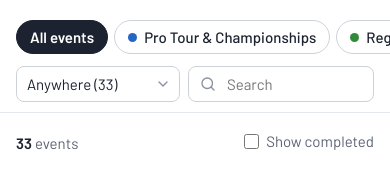
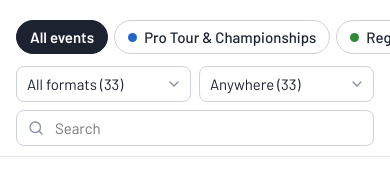
Before and after one commit to richardneal/mtgupdate, a website with bundled scripts: page index.html in a window 390 px wide. Shown: the part 56-228 px from the top of the page. Built offline with nearby package versions, Linux system fonts and the light colour scheme.

Commit message:
Add a Format menu to the filters
Lists the formats on the schedule with counts that follow the other
filters, and keeps the choice in the URL (?format=pioneer).

Co-Authored-By: Claude Opus 5.5 <noreply@anthropic.com>

```diff
--- a/css/style.css
+++ b/css/style.css
@@ -306,10 +306,10 @@ svg { width: 18px; height: 18px; fill: none; stroke: currentColor; stroke-width:
   #subscribe span { display: none; }
   .chips { flex-wrap: nowrap; overflow-x: auto; margin: 0 -16px; padding: 0 16px 2px; scrollbar-width: none; }
   .chip { flex: none; }
-  .filter-tools { width: 100%; }
-  .filter-tools .select { flex: 1; }
+  .filter-tools { width: 100%; flex-wrap: wrap; }
+  .filter-tools .select { flex: 1 1 40%; min-width: 0; }
   .filter-tools .select select { width: 100%; max-width: none; }
-  .search { width: auto; flex: 1; }
+  .search { width: auto; flex: 1 1 100%; }
   .event { grid-template-columns: 78px minmax(0, 1fr); gap: 4px 12px; padding: 14px 0; }
   .event.is-live { margin: 0 -10px; padding-left: 10px; padding-right: 10px; }
   .days { font-size: 30px; white-space: nowrap; }
--- a/index.html
+++ b/index.html
@@ -54,6 +54,10 @@
       <div class="chips" id="types" role="group" aria-label="Event type"></div>
       <div class="filter-tools">
         <label class="select">
+          <span class="visually-hidden">Format</span>
+          <select id="format"><option value="">All formats</option></select>
+        </label>
+        <label class="select">
           <span class="visually-hidden">Location</span>
           <select id="loc"><option value="">Anywhere</option></select>
         </label>
--- a/js/app.js
+++ b/js/app.js
@@ -1,5 +1,5 @@
 import {
-  TYPES, FILTER_GROUPS, REGIONS, EMPTY_FILTERS,
+  TYPES, FILTER_GROUPS, REGIONS, FORMATS, EMPTY_FILTERS,
   regionOf, countryName, flag, todayISO, status, dateRange, weekdayRange,
   monthKey, monthLabel, countdown, resolveLink, formatLabel, filterEvents,
   sortEvents, filtersFromParams, filtersToParams, toICS, matchesLoc, isWeekend,
@@ -68,6 +68,20 @@ function buildTypeChips() {
   });
 }
 
+// Formats on the schedule, counted against every other filter so each shows what it would give.
+function buildFormats() {
+  const select = $('#format');
+  const pool = filterEvents(data.events, { ...filters, format: '' }, { today });
+  const present = Object.keys(FORMATS).filter((f) => data.events.some((e) => e.formats.includes(f)));
+  select.replaceChildren(
+    el('option', { value: '' }, `All formats (${pool.length})`),
+    ...present.map((f) => el('option', { value: f }, `${FORMATS[f]} (${pool.filter((e) => e.formats.includes(f)).length})`)),
+  );
+  select.value = filters.format;
+  if (select.value !== filters.format) { filters.format = ''; select.value = ''; }
+  select.classList.toggle('set', !!filters.format);
+}
+
 function buildLocations() {
   const select = $('#loc');
   // Count against everything but the location itself, so the menu shows what each choice would give.
@@ -99,6 +113,7 @@ function syncControls() {
     const t = chip.dataset.type;
     chip.setAttribute('aria-pressed', String(t ? filters.types.includes(t) : !filters.types.length));
   }
+  buildFormats();
   buildLocations();
   const loc = $('#loc');
   loc.value = filters.loc;
@@ -106,7 +121,7 @@ function syncControls() {
   loc.classList.toggle('set', !!filters.loc);
   if ($('#q').value !== filters.q) $('#q').value = filters.q;
   $('#past').checked = filters.past;
-  $('#reset').hidden = !(filters.types.length || filters.loc || filters.q.trim());
+  $('#reset').hidden = !(filters.types.length || filters.format || filters.loc || filters.q.trim());
 }
 
 function writeURL() {
@@ -291,6 +306,7 @@ async function main() {
   filters = filtersFromParams(new URLSearchParams(location.search));
   buildTypeChips();
 
+  $('#format').addEventListener('change', (ev) => { filters.format = ev.target.value; update(); });
   $('#loc').addEventListener('change', (ev) => { filters.loc = ev.target.value; update(); });
   $('#past').addEventListener('change', (ev) => { filters.past = ev.target.checked; update(); });
   $('#reset').addEventListener('click', reset);
--- a/js/core.js
+++ b/js/core.js
@@ -202,7 +202,7 @@ export function searchText(event) {
 
 // types are FILTER_GROUPS keys; loc is '' (anywhere), a region key ('europe') or a country code ('US').
 // past: list completed events too (the page's "Show completed", off by default).
-export const EMPTY_FILTERS = Object.freeze({ types: [], loc: '', q: '', past: false });
+export const EMPTY_FILTERS = Object.freeze({ types: [], format: '', loc: '', q: '', past: false });
 
 export function matchesLoc(event, loc) {
   if (!loc) return true;
@@ -217,6 +217,7 @@ export function filterEvents(events, filters, ctx) {
   return events.filter((e) => {
     if (!filters.past && status(e, ctx.today) === 'past') return false;
     if (filters.types.length && !filters.types.includes(groupOf(e.type))) return false;
+    if (filters.format && !e.formats.includes(filters.format)) return false;
     if (!matchesLoc(e, filters.loc)) return false;
     if (terms.length) {
       const text = searchText(e);
@@ -239,12 +240,14 @@ export function filtersFromParams(params) {
   const types = (params.get('type') || '').split(',').filter((t) => FILTER_GROUPS[t]);
   let loc = params.get('loc') || '';
   if (!REGIONS[loc]) loc = /^[a-z]{2}$/i.test(loc) ? loc.toUpperCase() : '';
-  return { types, loc, q: params.get('q') || '', past: params.get('past') === '1' };
+  const format = FORMATS[params.get('format')] ? params.get('format') : '';
+  return { types, format, loc, q: params.get('q') || '', past: params.get('past') === '1' };
 }
 
 export function filtersToParams(f) {
   const p = new URLSearchParams();
   if (f.types.length) p.set('type', f.types.join(','));
+  if (f.format) p.set('format', f.format);
   if (f.loc) p.set('loc', f.loc);
   if (f.q.trim()) p.set('q', f.q.trim());
   if (f.past) p.set('past', '1');
```
Also changed, not shown: tests/core.test.mjs (+11 -3 lines).
